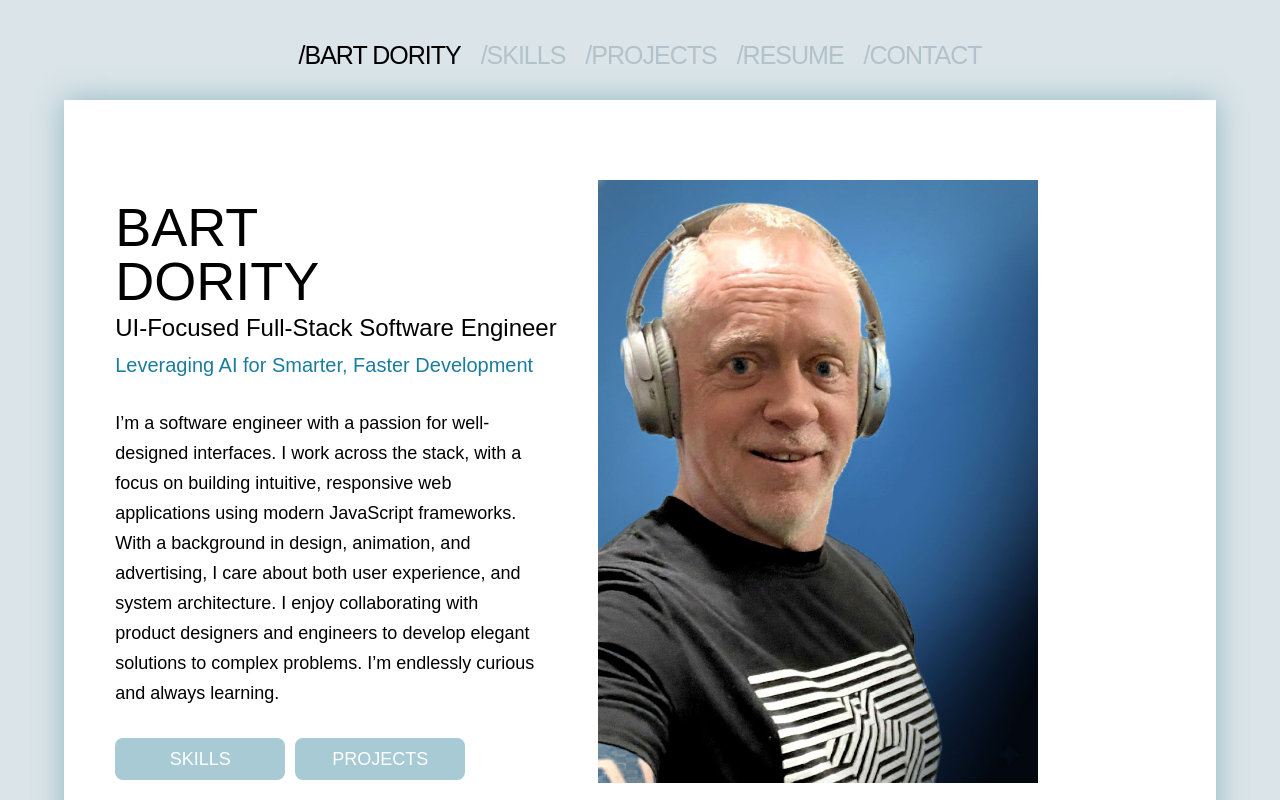
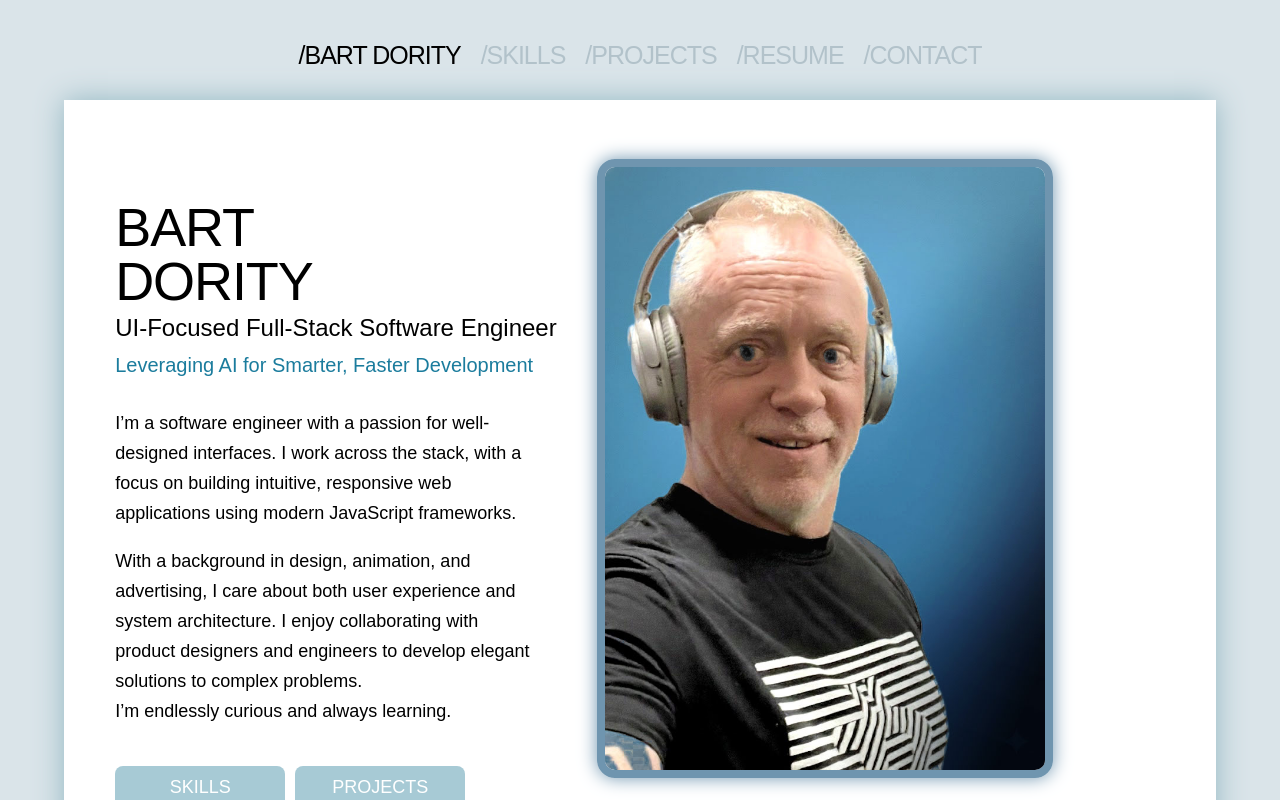
Before and after one commit to b0rgbart3/portfolio2025, a React (Create React App) app in the folder client/: page / in a window 1280 px wide. Shown: the top 800 px of the page. Built offline with nearby package versions, Linux system fonts and the light colour scheme; a web font is replaced by a local one.

Commit message:
refinements

```diff
--- a/client/src/components/Logo.css
+++ b/client/src/components/Logo.css
@@ -29,3 +29,9 @@
     margin-top:0;
     margin-bottom: 8px;
 }
+
+.kerned {
+  letter-spacing: -0.02em;
+  font-kerning: normal;
+  font-feature-settings: "kern", "liga";
+}
--- a/client/src/components/Logo.js
+++ b/client/src/components/Logo.js
@@ -5,7 +5,7 @@ import "./Logo.css";
 
 function Logo(props) {
     return (<>
-              <div className="BDlogo">BART
+              <div className="BDlogo kerned">BART
               { props.stacked==="true" ? <br />: <span></span> } DORITY</div>
               <div className="BDtag">UI-Focused Full-Stack Software Engineer</div>
               <div className='tagline'>Leveraging AI for Smarter, Faster Development</div>
--- a/client/src/pages/Home.js
+++ b/client/src/pages/Home.js
@@ -58,8 +58,12 @@ function Home() {
     return (
 
         <div className="homebio">
-          {bio} <br />
-          {bio2}<br />
+          {bio}
+          <p>
+          With a background in design, animation, and advertising,&nbsp;<nobr>I care about both</nobr> user experience and system architecture. <nobr>I enjoy collaborating</nobr> with product designers and engineers to develop elegant solutions to complex
+          problems. <nobr>I’m endlessly curious </nobr>and always learning.</p>
+
+
             <div className="sublinks">
               <Link to="/Skills">
                 <div className={"mbutton "}>Skills</div>
@@ -83,7 +87,7 @@ function Home() {
       return (
         <div className="homebodyMobile">
         <BioBlock />
-        <p className="shieldTitle">Current Development Stack:</p>
+        <p className="shieldTitle">Preferred Development Stack:</p>
         <div className="shieldGroup group">
           <div className="shieldContainer">
             <img src={react} className="shield" alt="shield" />
--- a/client/src/pages/Home.scss
+++ b/client/src/pages/Home.scss
@@ -19,17 +19,24 @@
 .mugContainer {
     box-sizing: border-box;
     text-align:left;
+
 }
 
 .mugPic {
   transition: all 1s ease-in;
-  width:100%;
+  width:101%;
   max-width:440px;
+  position: relative;
+  top: -1px;
+  left: -1px;
   opacity:1;
+      border: 8px solid rgb(111, 149, 175);
+      border-radius: 18px;
+      box-shadow: 0 0 18px rgb(111, 149, 175);
 }
 
 .sublinks {
-  padding-top:30px;
+  padding-top:0px;
   box-sizing: border-box;
 }
 
@@ -48,7 +55,7 @@
   line-height:30px;
   padding-top:20px;
   padding-bottom:40px;
-  padding-right: 30px;
+  padding-right: 40px;
   box-sizing: border-box;
   margin-bottom:20px;
   max-width:100%;
@@ -71,6 +78,7 @@
   // max-width:500px;
   min-width:506px;
   display:none;
+  margin-top: 10px;
 }
 
 
@@ -131,7 +139,7 @@ p.shieldTitle {
     box-sizing: border-box;
     display:inline-block;
     vertical-align: top;
-    margin-top:80px;
+    margin-top:60px;
     padding-left:10px;
   }
 
--- a/client/src/pages/Resume.jsx
+++ b/client/src/pages/Resume.jsx
@@ -206,7 +206,7 @@ function Resume() {
           </div>
           <div className='worksBox'>
 
-            <p><strong>Front End Software Engineer</strong>, <br /><span className='nobr'>Grid Dynamics - San Francisco, CA, 2021 – Current</span>
+            <p><strong>Front End Software Engineer</strong>, <br /><span>Grid Dynamics - San Francisco, CA, 2021 – Current</span>
               <br></br>
               <strong></strong></p>
             <ul>
@@ -249,7 +249,7 @@ using Elastic Search, and various custom micro-service API endpoints. Mentoring
           </div>
           <div className='worksBox'>
             <br />
-            <p><strong>Freelance Web Developer / UI Engineer</strong>, <span className='nobr'>Dority Design Works - San Francisco, CA, 2005 – Current</span>
+            <p><strong>Freelance Web Developer / UI Engineer</strong>, <span>Dority Design Works - San Francisco, CA, 2005 – Current</span>
               <br></br>
               <strong></strong></p>
             {/* <p>
--- a/client/src/pages/Resume.scss
+++ b/client/src/pages/Resume.scss
@@ -196,11 +196,12 @@
 
 
 .skillTitle {
-    background-color:#dddddd;
+    // background-color:#d1e2e68c;
     padding:4px;
     font-weight: bold;
     padding-left: 10px;
     padding-top: 8px;
+    border-radius: 6px 6px 0 0;
 }
 
 .year {
@@ -307,11 +308,20 @@
   }
 
   .worksBox {
+    // border: 2px solid yellowgreen;
     margin-bottom: 8px;
     margin-top: 4px;
+    padding-right: 20px;
+    padding-left: 8px;
+  }
+
+  .worksBox ul {
+    position: relative;
+    left: -10px;
   }
   .logoBox {
-    width:144px;
+    // border: 2px solid fuchsia;
+    width:95%;
     text-align: center;
   }
 
```
Also changed, not shown: client/src/images/bart_in_headphones.jpg, client/src/images/cleaned_up_headphone_shot.jpg (added).
